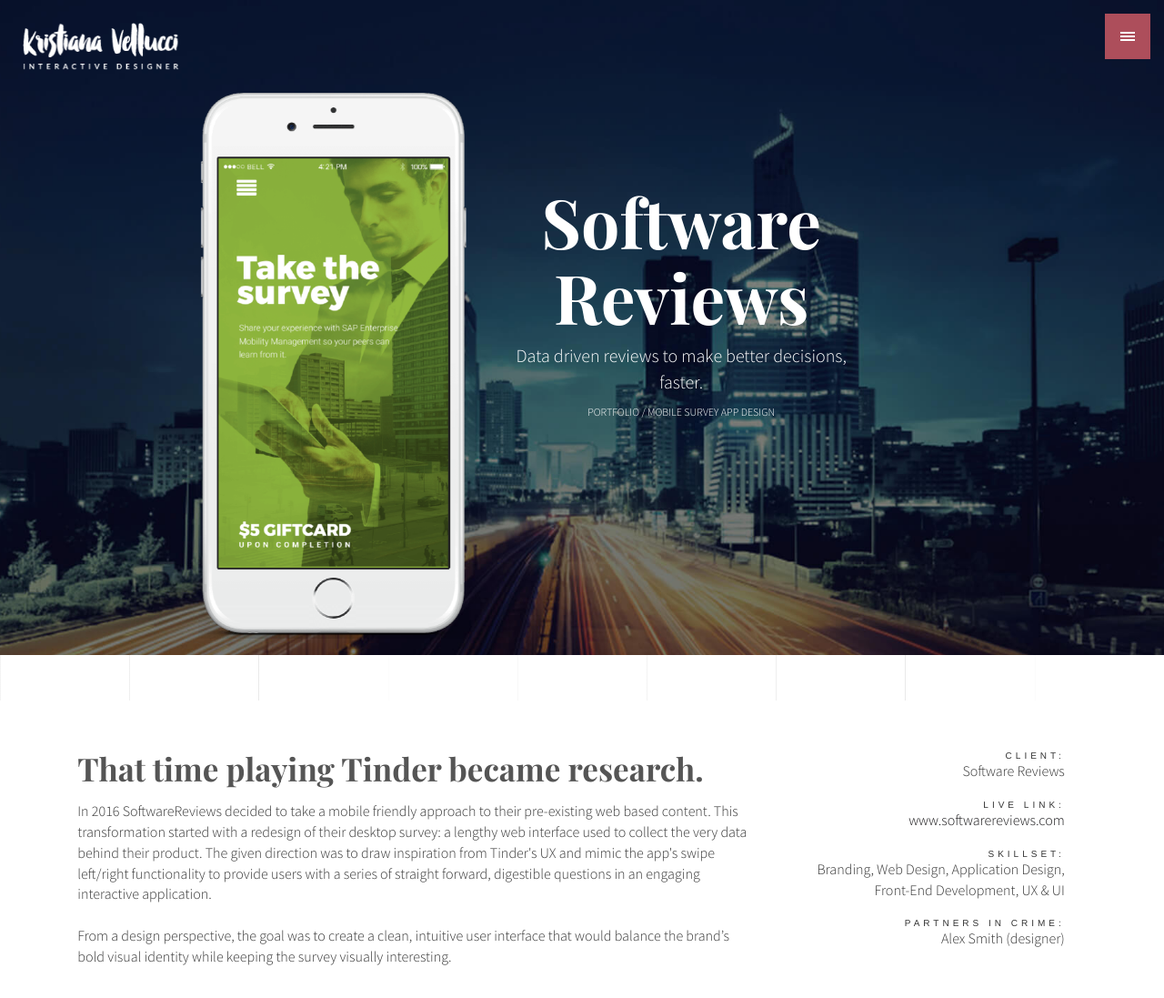
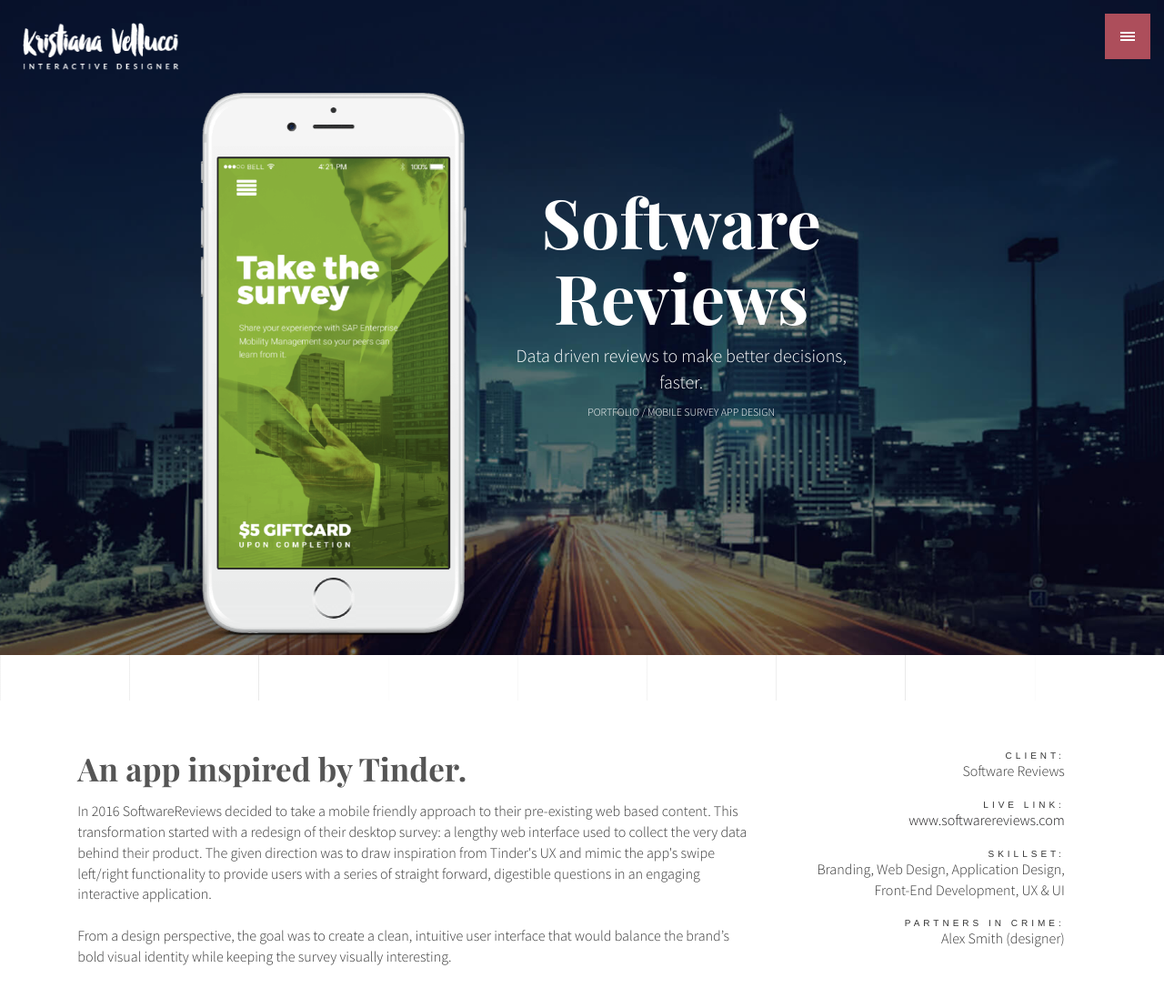
Before and after one commit to kristianarosevellucci/portfolio, a website: page softwarereviews.html in a window 1280 px wide. Shown: the top 1097 px of the page at 91% size. Drawn offline with nearby package versions, Linux system fonts and the light colour scheme; a script that the page names is missing.

Commit message:
text updates

```diff
--- a/softwarereviews.html
+++ b/softwarereviews.html
@@ -90,7 +90,7 @@
             <div class="col-sm-8">
               <div class="cointainer">
                 <div class="col-sm-11 col-sm-offset-1">
-                  <p class="portfolio-lead">That time playing Tinder became research.</p>
+                  <p class="portfolio-lead">An app inspired by Tinder.</p>
                   <p>In 2016 SoftwareReviews decided to take a mobile friendly approach to their pre-existing web based content. This transformation started with a redesign of their desktop survey: a lengthy web interface used to collect the very data behind their product. The given direction was to draw inspiration from Tinder's UX and mimic the app's swipe left/right functionality to provide users with a series of straight forward, digestible questions in an engaging interactive application.
 
 <br><br> From a design perspective, the goal was to create a clean, intuitive user interface that would balance the brand’s bold visual identity while keeping the survey visually interesting.
@@ -275,11 +275,6 @@
       </div>
     </section>
 
-
-
-
-
-
     <section class="portfolio-carousel portfolio-carousel__sr padding-tb-50 hidden-xs">
       <div class="container">
         <div class="row">
@@ -303,7 +298,6 @@
                       </div>
                     </div>
                   </div>
-
                   <div class="item">
                     <div class="row">
                       <div class="col-sm-10 col-sm-offset-1">
@@ -328,7 +322,6 @@
                     <span class="sr-only">Next</span>
                   </a>
                 </div>
-
               </div>
             </div>
           </div>
```
Also changed, not shown: index.html (+1 -1 lines).
